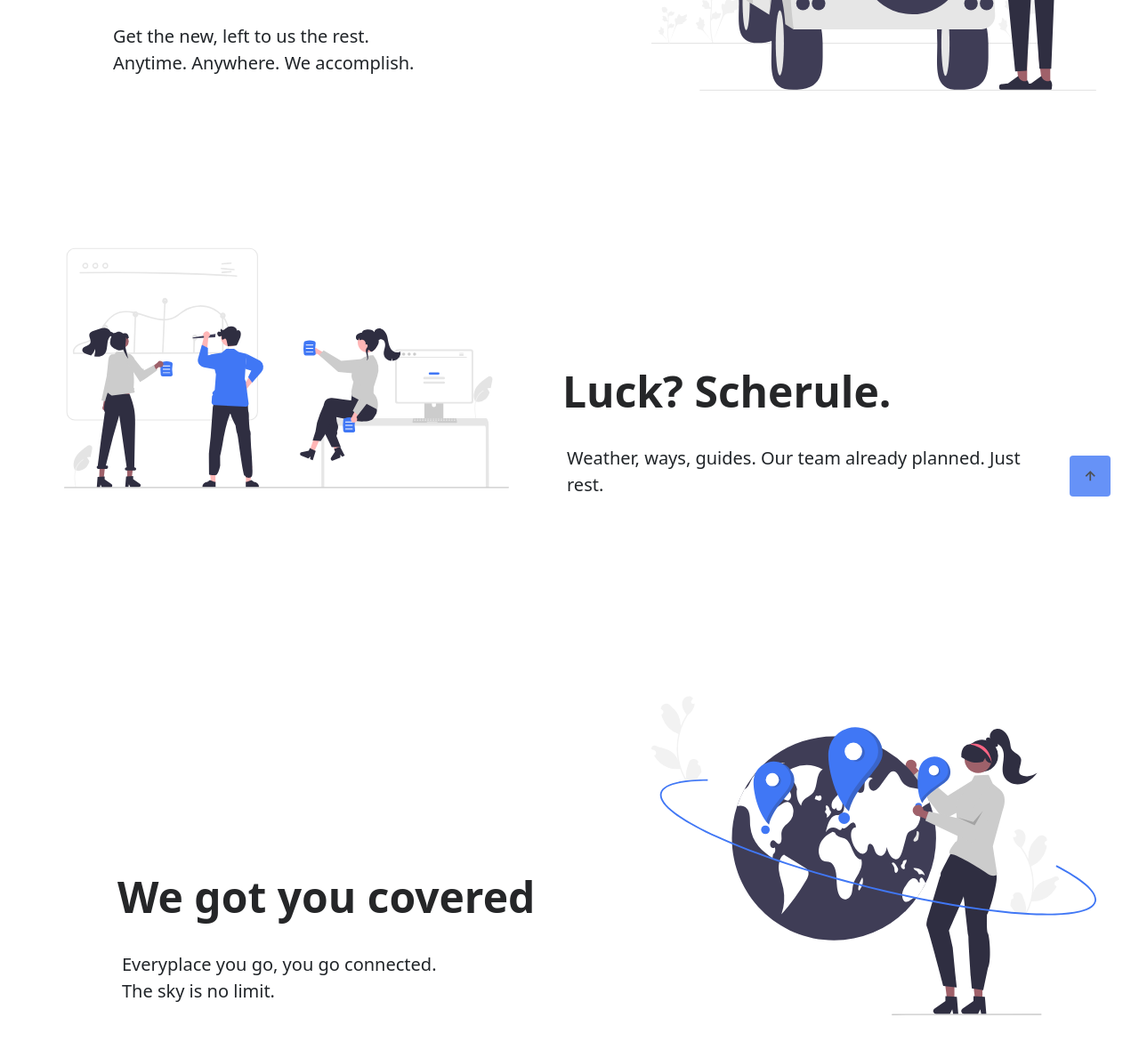
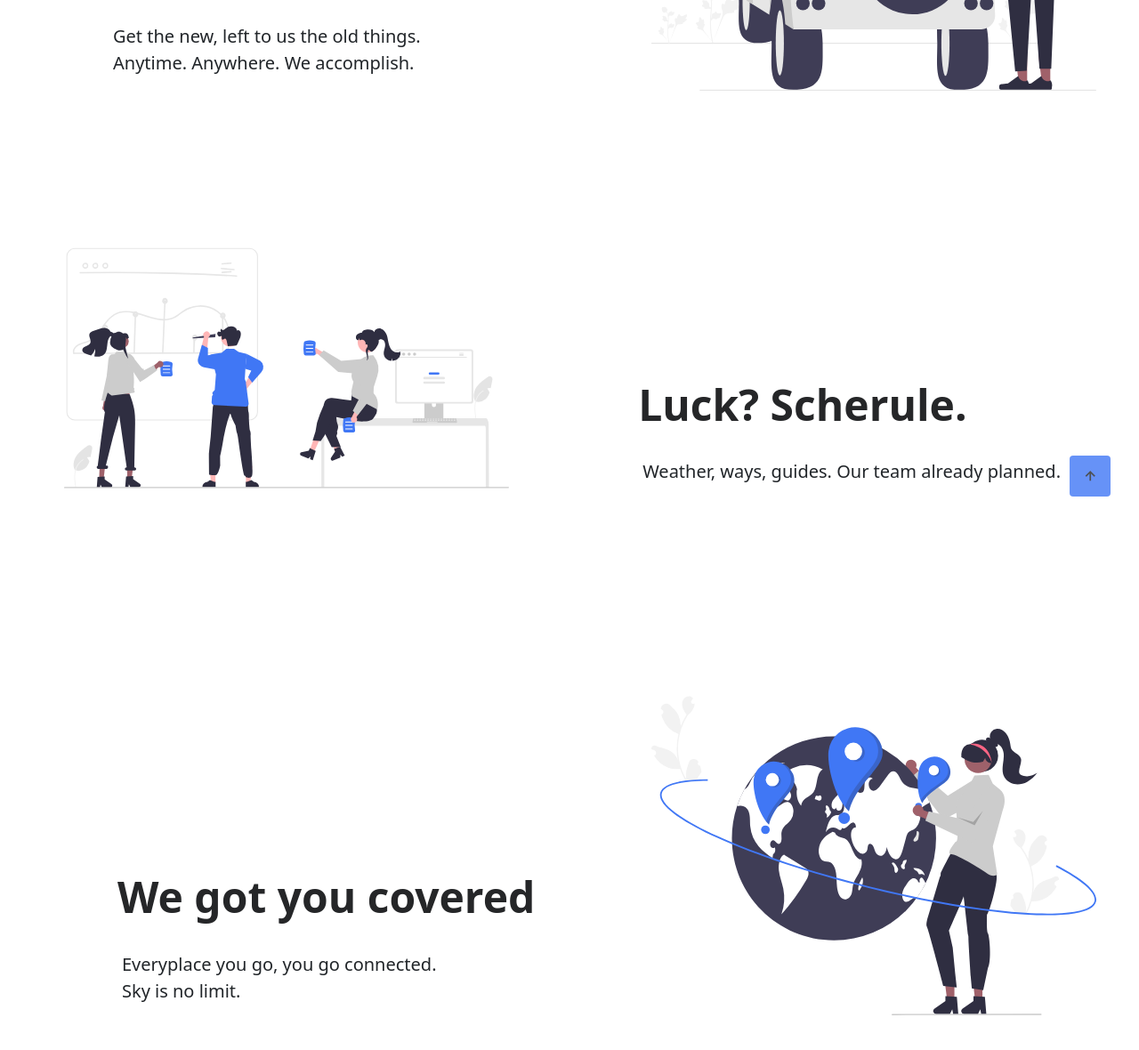
Before and after one commit to NahuelGimer/deliv, a website: page index.html in a window 1280 px wide. Shown: the part 402-1582 px from the top of the page at 89% size. Drawn offline with nearby package versions, Linux system fonts and the light colour scheme.

Commit message:
Update index.html

```diff
--- a/index.html
+++ b/index.html
@@ -74,7 +74,7 @@
                         </h1>
                         <div class="home__text home__text-first">
                             <h1 class="home__title large">Deliver the rutine <br>Live at your way</h1>
-                            <p class="home__description large">Get the new, left to us the rest. <br> Anytime. Anywhere.
+                            <p class="home__description large">Get the new, left to us the old things. <br> Anytime. Anywhere.
                                 We
                                 accomplish.</p>
                         </div>
@@ -321,7 +321,7 @@
                                     d="M435.77607,77.59235s-16.95286-21.11888-23.46077-19.4919c-8,2-6,10-14.27517,31.39613-2.07245,5.3585-4.2488,10.55186-.06638,14.49089l11.53186,10.86078,24.58396,20.7282,9.88997-10.35319-19.64796-25.33688,11.4445-22.29402Z"
                                     fill="#4077f5" />
                             </svg></div>
-                        <p class="home__description short">Get the new, left to us the rest. <br> Anytime. Anywhere.
+                        <p class="home__description short">Get the new, left to us the old things. <br> Anytime. Anywhere.
                             We
                             accomplish.</p>
                     </div>
@@ -330,9 +330,7 @@
                         </h1>
                         <div class="home__text home__text-second">
                             <h1 class="home__title second large">Luck? Scherule.</h1>
-                            <p class="home__description second large">Weather, ways, guides. Our team already planned.
-                                Just
-                                rest.</p>
+                            <p class="home__description second large">Weather, ways, guides. Our team already planned.</p>
                         </div>
                         <div div class="home__svg"><svg xmlns="http://www.w3.org/2000/svg" data-name="Layer 1"
                                 width="936.13137" height="505.29587" viewBox="0 0 936.13137 505.29587"
@@ -730,15 +728,14 @@
                                     d="M255.92053,377.19147c-6.5545-5.17444-11.85405-4.29114-15.9423-1.07639-.68728-.76456-3.61211,1.339-4.60242,1.03664l-3.58185,6.72422c-1.84318,3.25252-2.59937,6.57264-2.30142,8.44132-3.3904,9.50778,4.64952,15.92831,14.15749,19.31852a18.14268,18.14268,0,0,0,11.76508.1704l.11686-1.62011.72,1.32781s8.6921,17.89737,10.74606,18.70108c-1.24628-3.233-4.5334-18.59855-5.45092-21.80147-1.2581-4.35783-.39868-11.28126.34075-15.52611a24.0569,24.0569,0,0,0,.07136-7.91713l-.0183-.11474,2.03365,4.10533,4.563-2.86926C266.79366,381.01218,266.75885,374.93582,255.92053,377.19147Z"
                                     transform="translate(-131.93432 -197.35206)" fill="#2f2e41" />
                             </svg></div>
-                        <p class="home__description short">Weather, ways, guides. Our team already planned. <br>Just
-                            rest.</p>
+                        <p class="home__description short">Weather, ways, guides. Our team already planned.</p>
                     </div>
                     <div class="home__divider">
                         <h1 class="home__title short">We got you covered
                         </h1>
                         <div class="home__text home__text-third">
                             <h1 class="home__title large">We got you covered</h1>
-                            <p class="home__description large">Everyplace you go, you go connected.<br> The sky is no
+                            <p class="home__description large">Everyplace you go, you go connected.<br> Sky is no
                                 limit.
                             </p>
                         </div>
@@ -911,7 +908,7 @@
                                     d="M922.0884,560.36242q-19.36816,0-42.45654-1.46387c-79.61377-5.05566-182.73779-22.63281-290.376-49.49218C481.61813,482.547,382.32565,449.61242,309.67037,416.672c-35.39257-16.04687-62.55615-31.23633-80.73535-45.14746-19.24707-14.727-27.666-27.564-25.02392-38.15283,5.148-20.62891,50.731-25.14209,88.064-25.29541l.0127,3c-51.26807.21045-81.51367,8.38672-85.16553,23.022-4.65185,18.64014,33.28662,47.74072,104.08691,79.84131,72.49561,32.86813,171.60547,65.73923,279.07322,92.55661,107.46728,26.81641,210.40136,44.36328,289.83984,49.4082,77.57861,4.92774,124.74316-2.9375,129.39453-21.57812,3.86182-15.47657-21.59814-38.27539-71.68945-64.19825l1.3789-2.66406c36.397,18.83594,78.64551,45.85156,73.22168,67.58887-2.64251,10.58887-16.1054,17.96484-40.01507,21.92285C958.48342,559.23156,941.7427,560.36242,922.0884,560.36242Z"
                                     transform="translate(-187.39893 -154.29051)" fill="#4077f5" />
                             </svg></div>
-                        <p class="home__description short">Everyplace you go, you go connected. <br> The sky is no
+                        <p class="home__description short">Everyplace you go, you go connected. <br> Sky is no
                             limit.</p>
                     </div>
                     <div class="home__divider">
```
